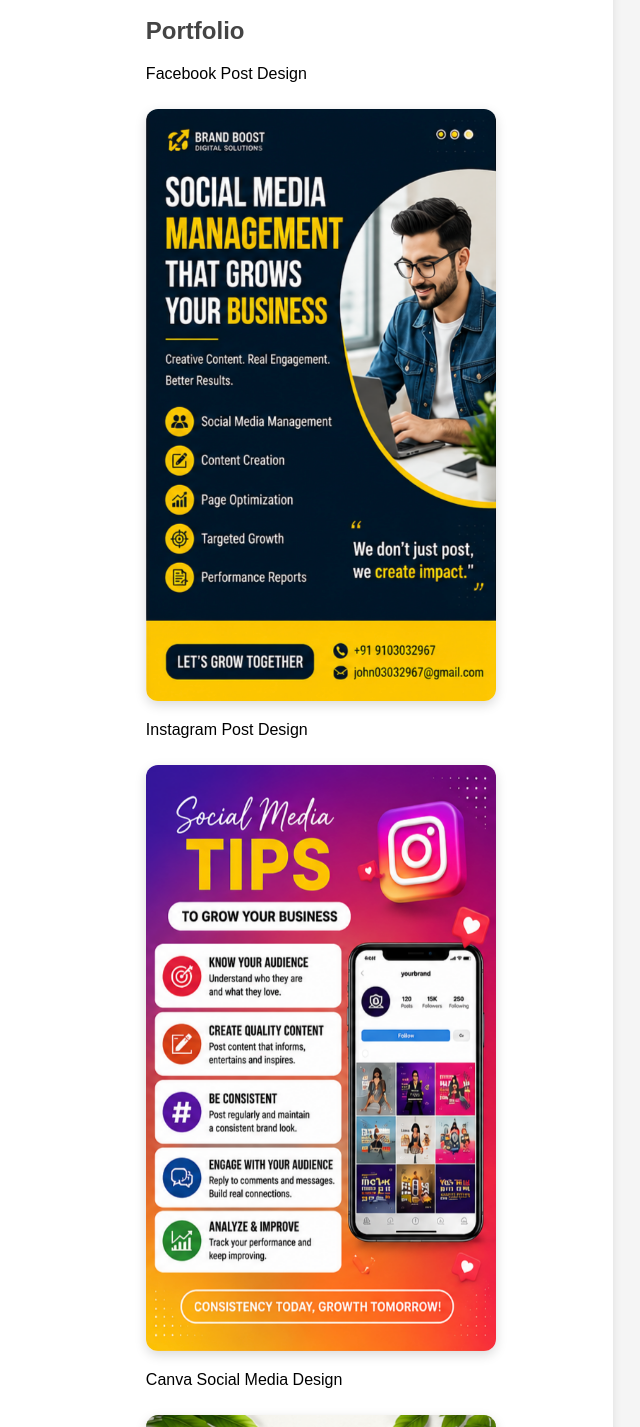
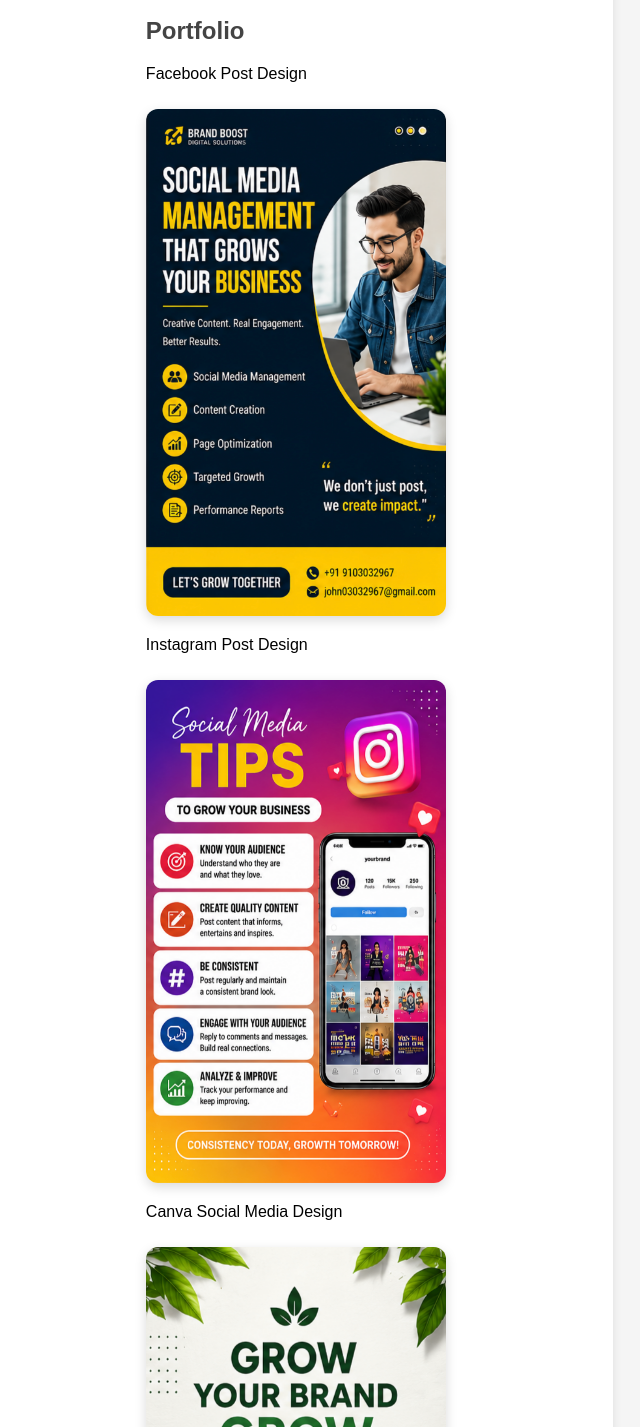
Before and after one commit to john03032967-alt/jarvis-ai, a plain HTML site: page index.html in a window 1280 px wide. Shown: the part 1373-2800 px from the top of the page, without its empty margins (347-987 px from the left). Drawn offline with Linux system fonts and the light colour scheme.

Commit message:
Update index.html

```diff
--- a/index.html
+++ b/index.html
@@ -129,13 +129,13 @@ Instagram posts, Facebook management and Canva designs.
 
 
 <p>Facebook Post Design</p>
-<img src="IMG_20260621_163110.png" width="350">
+<img src="IMG_20260621_163110.png" width="300">
 
 <p>Instagram Post Design</p>
-<img src="IMG_20260621_163201.png" width="350">
+<img src="IMG_20260621_163201.png" width="300">
 
 <p>Canva Social Media Design</p>
-<img src="IMG_20260621_163236.png" width="350">
+<img src="IMG_20260621_163236.png" width="300">
 <br><br>
 <a href="https://www.fiverr.com/john71733" class="btn" target="_blank">
 Hire Me On Fiverr
```
